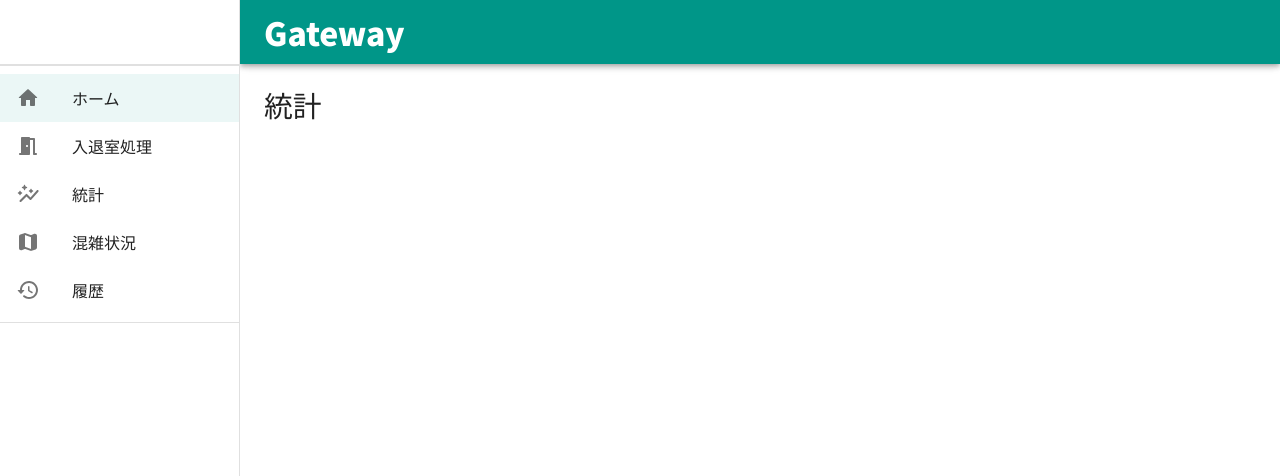
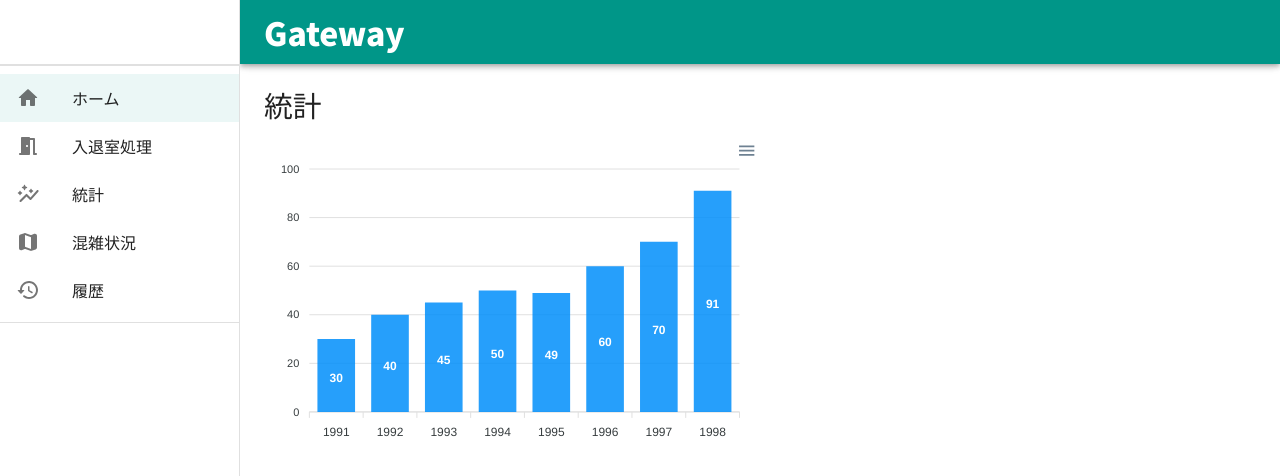
Before and after one commit to newt239/gateway-front, a React (Create React App) app: page /chart in a window 1280 px wide. Shown: the top 476 px of the page. Built offline with nearby package versions, Linux system fonts and the light colour scheme; no server answers; sample sign-in values are in the browser's storage.

Commit message:
add: install apexcharts and remove echarts

```diff
--- a/package.json
+++ b/package.json
@@ -11,14 +11,14 @@
     "@testing-library/jest-dom": "^5.16.1",
     "@testing-library/react": "^12.1.2",
     "@testing-library/user-event": "^13.5.0",
-    "@types/echarts": "^4.9.12",
     "@types/jest": "^27.0.3",
     "@types/node": "^17.0.0",
     "@types/react": "^17.0.37",
     "@types/react-dom": "^17.0.11",
+    "apexcharts": "^3.32.1",
     "axios": "^0.24.0",
-    "echarts": "^5.2.2",
     "react": "^17.0.2",
+    "react-apexcharts": "^1.3.9",
     "react-dom": "^17.0.2",
     "react-qr-reader": "github:JodusNodus/react-qr-reader#pull/192/head",
     "react-redux": "^7.2.6",
--- /dev/null
+++ b/src/components/page/Chart/Chart.tsx
@@ -0,0 +1,37 @@
+import React from "react";
+import Chart from "react-apexcharts";
+
+const Apexchart = () => {
+    const state = {
+        options: {
+            chart: {
+                id: "basic-bar"
+            },
+            xaxis: {
+                categories: [1991, 1992, 1993, 1994, 1995, 1996, 1997, 1998]
+            }
+        },
+        series: [
+            {
+                name: "series-1",
+                data: [30, 40, 45, 50, 49, 60, 70, 91]
+            }
+        ]
+    };
+    return (
+        <div className="app">
+            <div className="row">
+                <div className="mixed-chart">
+                    <Chart
+                        options={state.options}
+                        series={state.series}
+                        type="bar"
+                        width="500"
+                    />
+                </div>
+            </div>
+        </div>
+    );
+}
+
+export default Apexchart;
--- a/src/components/page/Chart/Index.tsx
+++ b/src/components/page/Chart/Index.tsx
@@ -1,11 +1,15 @@
 import * as React from 'react';
 import Box from '@mui/material/Box';
 import Typography from '@mui/material/Typography';
+
+import Apexchart from './Chart';
+
 
 export default function Chart() {
     return (
         <Box sx={{ width: '100%' }}>
             <Typography variant="h2">統計</Typography>
+            <Apexchart />
         </Box>
     );
 }
```
Also changed, not shown: 1 other file (tests, documents, lock files or other folders).
